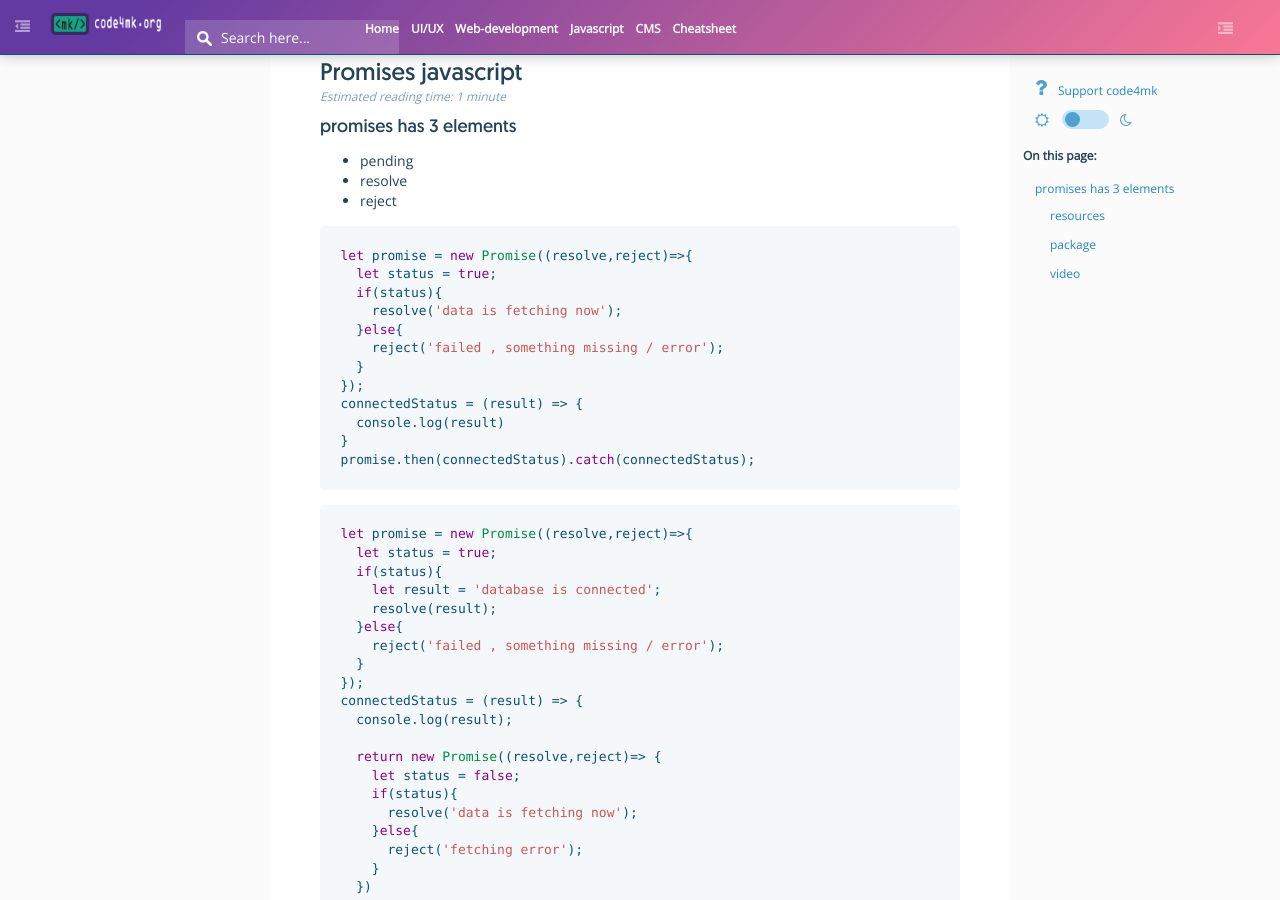
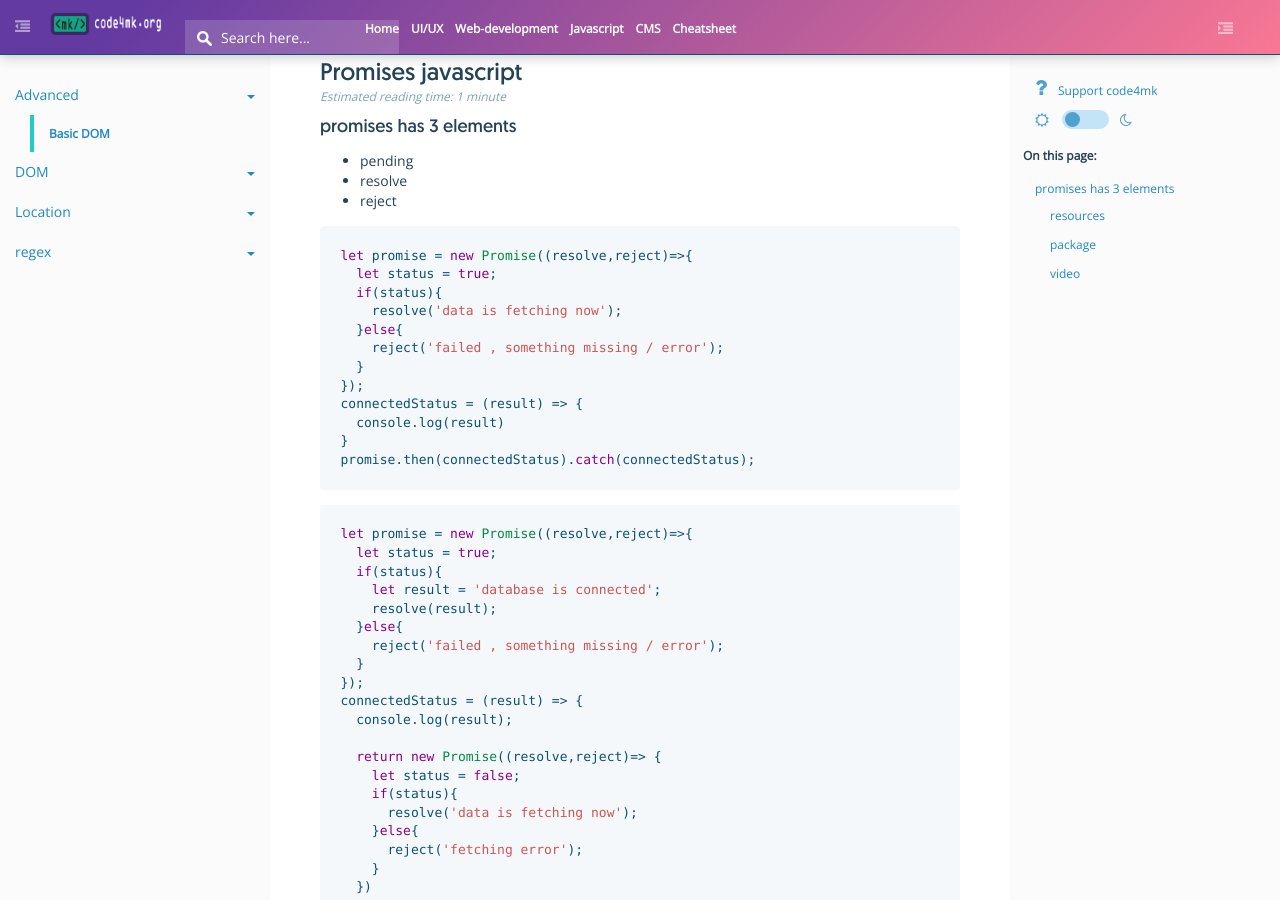
Before and after one commit to code4mk/code4mk.github.io, a Jekyll site: the page built from javascript-developer/js/advanced/async/promises.md, in a window 1280 px wide and 900 px high. Built offline with Jekyll 4.4.1, drawn with Linux system fonts in a browser that asks for light colours; comment, search, counter and statistics services are not loaded.

Commit message:
promises

```diff
--- a/_data/toc.yaml
+++ b/_data/toc.yaml
@@ -60,6 +60,10 @@
 
 
 js:
+- sectiontitle: Advanced
+  section:
+  - path: /javascript-developer/js/advanced/async/promises/
+    title: Basic DOM
 - sectiontitle: DOM
   section:
   - path: /javascript-developer/js/dom/
```
Also changed, not shown: javascript-developer/js/advanced/async/callback.md (renamed from javascript-developer/js/advanced/asyc/callback.md), javascript-developer/js/advanced/async/promises.md (renamed from javascript-developer/js/advanced/asyc/promises.md).
